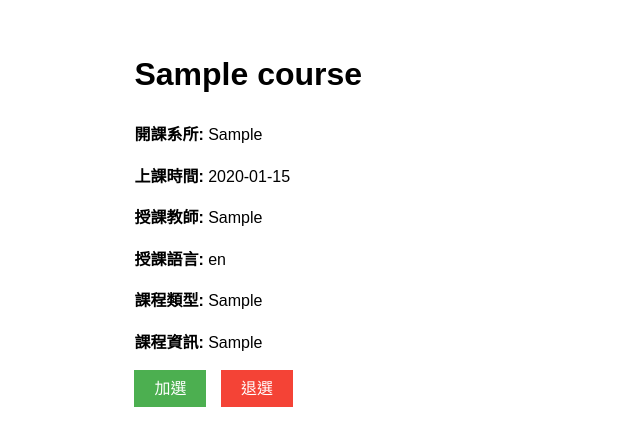
After one commit to Fonzzznkk/D1149665, a Django app: page /myapp/course_mydetail/1/ in a window 1280 px wide. The commit adds this page. Shown: the top 446 px of the page, without its empty margins (0-640 px from the left). Run offline with Django 5.2, Linux system fonts and the light colour scheme; tables that the repository leaves empty hold one stand-in row (values such as "Sample post").

Commit message:
更新
詳細資訊
加退選

```diff
--- a/software/mysite/myapp/models.py
+++ b/software/mysite/myapp/models.py
@@ -18,6 +18,7 @@ class Course(models.Model):
     teacher = models.CharField(max_length=100, verbose_name="授課教師")
     language = models.CharField(max_length=50, verbose_name="授課語言")
     type = models.CharField(max_length=50, verbose_name="課程類型")
+    information = models.CharField(max_length=5000, verbose_name="課程資訊")
 
     def __str__(self):
         return f"{self.name} - {self.department}"
--- /dev/null
+++ b/software/mysite/myapp/templates/myapp/course_detail.html
@@ -0,0 +1,39 @@
+<!DOCTYPE html>
+<html lang="zh-Hant">
+<head>
+    <meta charset="UTF-8">
+    <meta name="viewport" content="width=device-width, initial-scale=1.0">
+    <title>課程詳細資訊</title>
+    <style>
+        /* 基本樣式 */
+        body { font-family: Arial, sans-serif; line-height: 1.6; }
+        .course-container { width: 80%; margin: auto; padding: 20px; }
+        .course-info { margin-bottom: 20px; }
+        .buttons { margin-top: 20px; }
+        .btn { padding: 10px 20px; margin-right: 10px; text-decoration: none; color: white; }
+        .btn-add { background-color: #4CAF50; } /* 綠色 */
+        .btn-drop { background-color: #f44336; } /* 紅色 */
+    </style>
+</head>
+<body>
+
+<div class="course-container">
+    <h1>{{ course.name }}</h1>
+    <div class="course-info">
+        <p><strong>開課系所:</strong> {{ course.department }}</p>
+        <p><strong>上課時間:</strong> {{ course.time }}</p>
+        <p><strong>授課教師:</strong> {{ course.teacher }}</p>
+        <p><strong>授課語言:</strong> {{ course.language }}</p>
+        <p><strong>課程類型:</strong> {{ course.type }}</p>
+        <p><strong>課程資訊:</strong> {{ course.information }}</p>
+    </div>
+    <div class="buttons">
+        <a href="{% url 'add_course' course.id %}" class="btn btn-add">加選</a>
+        <a href="{% url 'drop_course' course.id %}" class="btn btn-drop">退選</a>
+
+
+    </div>
+</div>
+
+</body>
+</html>
--- a/software/mysite/myapp/urls.py
+++ b/software/mysite/myapp/urls.py
@@ -7,4 +7,7 @@ urlpatterns = [
     path('homepage/', views.homepage),
     path('coursesearch/', views.coursesearch),
     path('selected_courses/', views.selected_courses_view, name='selected_courses'),
+    path('course_mydetail/<int:course_id>/', views.course_detail, name='course_detail'),
+    path('course/<int:course_id>/add/', views.add_course, name='add_course'),
+    path('course/<int:course_id>/drop/', views.drop_course, name='drop_course'),
 ]
--- a/software/mysite/myapp/views.py
+++ b/software/mysite/myapp/views.py
@@ -3,9 +3,9 @@
 # Create your views here.
 from django.http import HttpResponse
 import os
-from django.shortcuts import render, redirect, redirect
+from django.shortcuts import render, redirect, get_object_or_404
 import json
-from .models import Student,Curriculum
+from .models import Student,Curriculum,Course
 from django.http import JsonResponse
 
 
@@ -95,12 +95,63 @@ def selected_courses_view(request):
         # 查找 Curriculum 表中該學生的所有課程
         curriculum_entries = Curriculum.objects.filter(student_id=student.id)
 
-        # 從 Curriculum 表中取得所有課程對應的課程名稱
-        course_names = [entry.course_id.name for entry in curriculum_entries]
+        # 從 Curriculum 表中取得每個課程的名稱和 ID
+        courses = [(entry.course_id.name, entry.course_id.id) for entry in curriculum_entries]
 
     except Student.DoesNotExist:
         return HttpResponse("學生不存在")
 
-    # 將課程名稱列表傳遞到模板中
-    return render(request, 'myapp/selected_courses.html', {'course_names': course_names, 'name': student.name})
-#fesgse
+    # 將課程名稱和 ID 列表傳遞到模板中
+    return render(request, 'myapp/selected_courses.html', {'courses': courses, 'name': student.name})
+
+
+
+def course_detail(request, course_id):
+    # 根據 URL 中的 course_id 從資料庫中獲取對應的課程
+    course = get_object_or_404(Course, id=course_id)
+
+    # 將課程資料傳遞給模板
+    return render(request, 'myapp/course_detail.html', {'course': course})
+
+
+def add_course(request, course_id):
+    # 從 session 中取得學生的 uid
+    uid = request.session.get('uid')
+    if not uid:
+        return HttpResponse("請先登入")  # 若未登入，返回提示訊息
+
+    # 查找學生和課程的記錄
+    student = get_object_or_404(Student, student_id=uid)
+    course = get_object_or_404(Course, id=course_id)
+
+    # 檢查是否已經有該課程的記錄，若無則添加
+    curriculum_entry, created = Curriculum.objects.get_or_create(student_id=student, course_id=course)
+
+    if created:
+        message = "成功加選課程"
+    else:
+        message = "課程已加選，無需重複操作"
+
+    return HttpResponse(message)
+
+
+def drop_course(request, course_id):
+    # 從 session 中取得學生的 uid
+    uid = request.session.get('uid')
+    if not uid:
+        return HttpResponse("請先登入")  # 若未登入，返回提示訊息
+
+    # 查找學生和課程的記錄
+    student = get_object_or_404(Student, student_id=uid)
+    course = get_object_or_404(Course, id=course_id)
+
+    # 嘗試刪除該課程的記錄，若不存在則忽略
+    curriculum_entry = Curriculum.objects.filter(student_id=student, course_id=course)
+
+    if curriculum_entry.exists():
+        curriculum_entry.delete()
+        message = "成功退選課程"
+    else:
+        message = "未選此課程，無法退選"
+
+    return HttpResponse(message)
```
Also changed, not shown: software/mysite/myapp/templates/myapp/selected_courses.html (+21 -9 lines).
